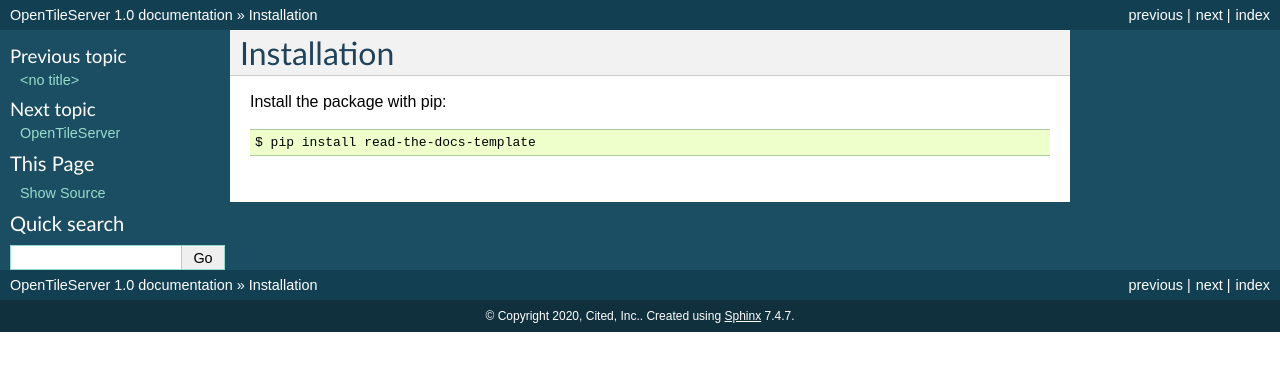
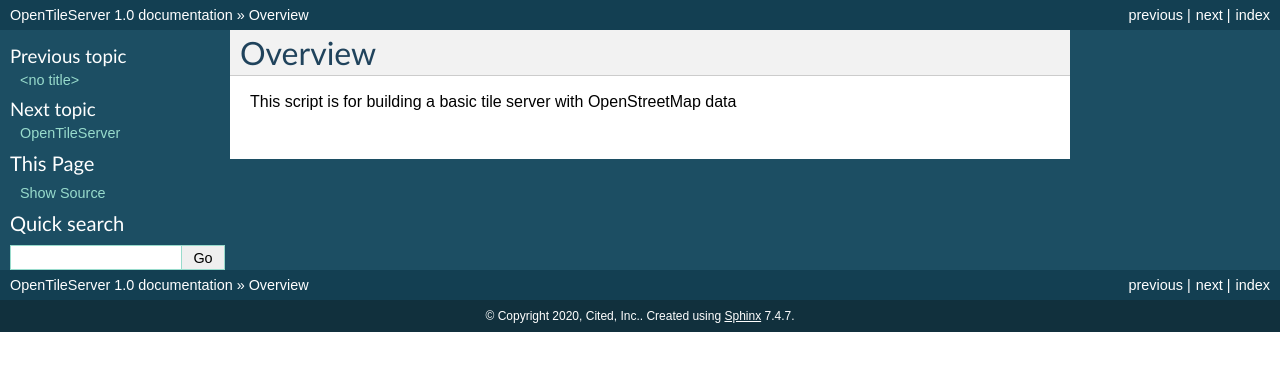
Before and after one commit to AcuGIS/OpenTileServer, a Sphinx documentation site: the page built from docs/installation.rst, in a window 1280 px wide. Shown: the top 371 px of the page. Built offline with Sphinx 7.4.7, drawn with Linux system fonts in a browser that asks for light colours.

Commit message:
Update installation.rst

```diff
--- a/docs/installation.rst
+++ b/docs/installation.rst
@@ -1,7 +1,5 @@
 ============
-Installation
+Overview
 ============
 
-Install the package with pip::
-
-    $ pip install read-the-docs-template
+This script is for building a basic tile server with OpenStreetMap data ::
```
